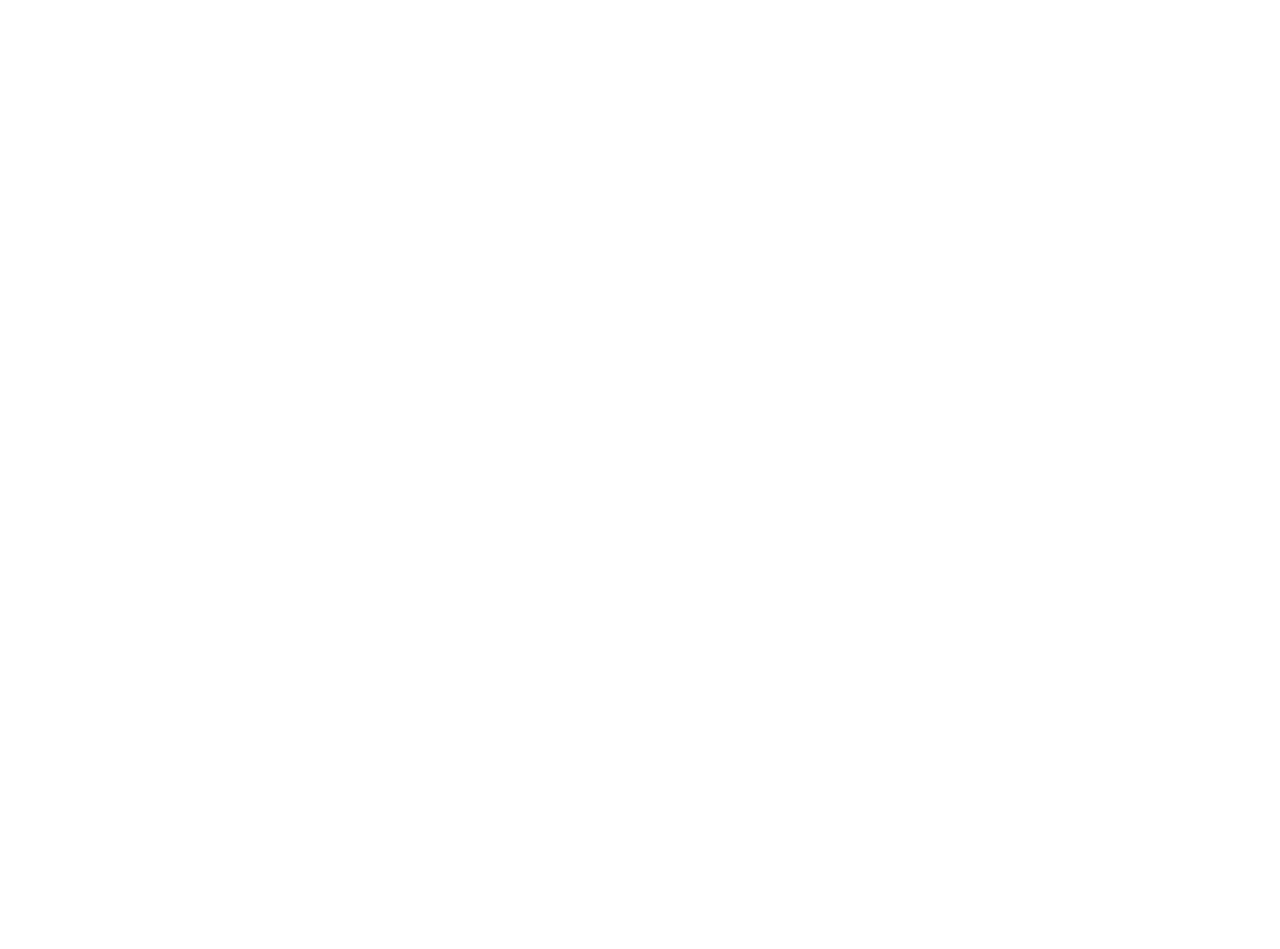
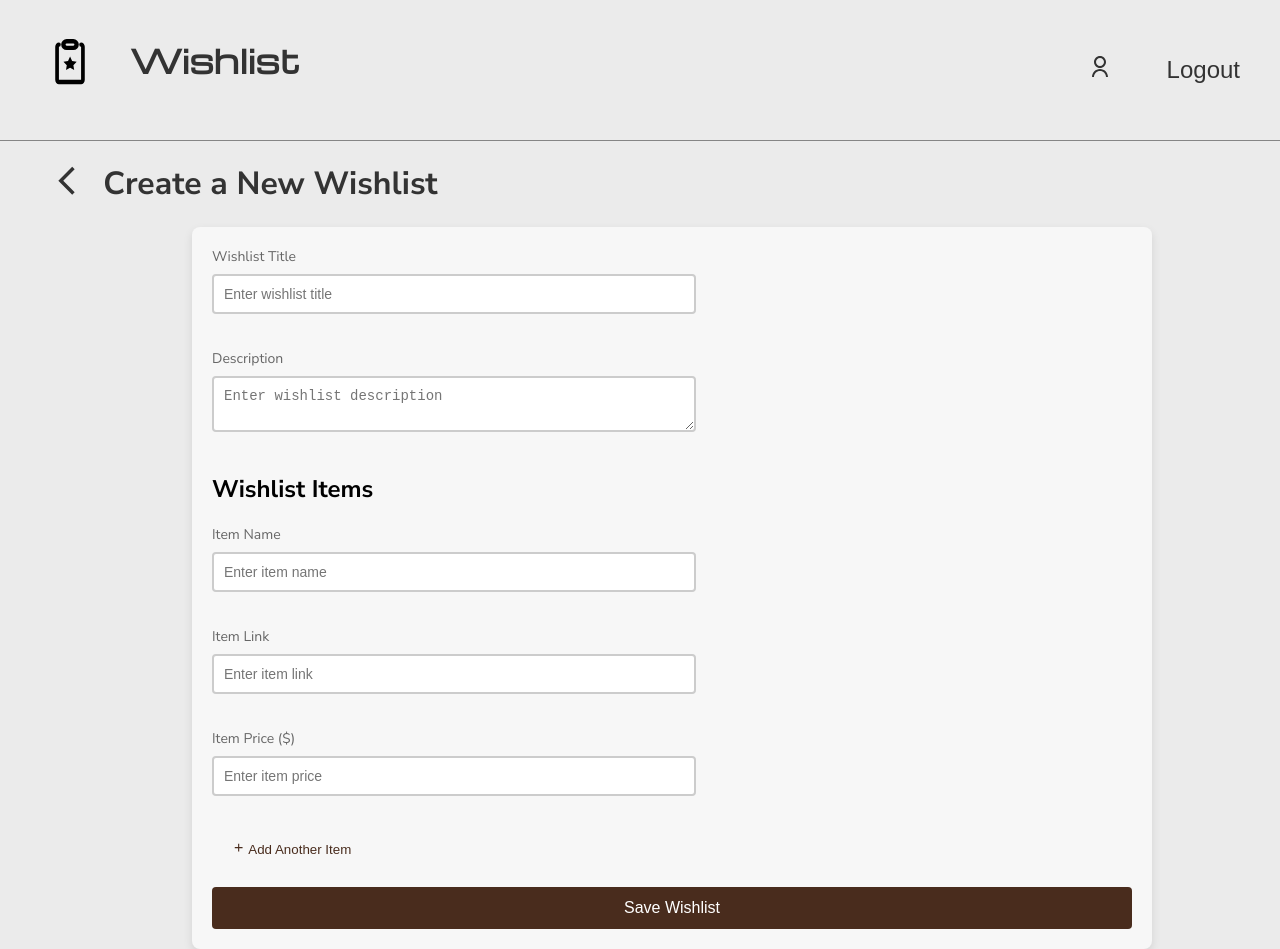
Before and after one commit to Saparta/wishlist, a React (Create React App) app in the folder wishlist/: page /addwish in a window 1280 px wide. Before the commit this address had no page. Before the commit the page ends 800 px from the top, so only its background shows below. Built offline with nearby package versions, Linux system fonts and the light colour scheme; a web font is replaced by a local one.

Commit message:
Fixing Deprecated npm modules and added new pages : - npm files were acting up due to update -  addwish so we can add new wish list to db -delete animation on wishlist page -and making the progress of wish lists interactive

```diff
--- a/wishlist/package.json
+++ b/wishlist/package.json
@@ -45,6 +45,7 @@
   "author": "",
   "license": "ISC",
   "devDependencies": {
-    "@svgr/webpack": "^8.1.0"
+    "@svgr/webpack": "^8.1.0",
+    "webpack-dev-server": "^5.2.0"
   }
 }
--- a/wishlist/src/App.tsx
+++ b/wishlist/src/App.tsx
@@ -1,13 +1,15 @@
-import React from 'react';
-import { BrowserRouter as Router, Route, Routes } from 'react-router-dom';
-import LandingPage from './components/landingpage';
-import Home from './components/home';
+import React from "react";
+import { BrowserRouter as Router, Route, Routes } from "react-router-dom";
+import LandingPage from "./components/landingpage";
+import Home from "./components/home";
+import AddWish from "./components/addwish";
 const App: React.FC = () => {
   return (
     <Router>
       <Routes>
         <Route path="/" element={<LandingPage />} />
         <Route path="/home" element={<Home />} />
+        <Route path="/addwish" element={<AddWish />} />
       </Routes>
     </Router>
   );
--- /dev/null
+++ b/wishlist/src/components/addwish.css
@@ -0,0 +1,129 @@
+/* global */
+.add-page {
+  font-family: "Nunito Sans", serif;
+  background-color: #f9f9f9;
+  /* url(/public/home-background.svg) */
+  background: #ebebeb center content-box;
+  background-position-x: rotateX(180deg);
+  min-height: 100vh;
+}
+
+html,
+.add-page {
+  height: 100%;
+  margin: 0;
+  padding: 0;
+}
+.add-wish-head {
+  display: flex;
+  margin-left: 40px;
+  gap: 10px;
+}
+
+.add-item-button {
+  color: #492c1d;
+  margin-bottom: 10px;
+  margin-right: 20px;
+  padding-bottom: 20px;
+}
+
+.add-item-button button {
+  margin-left: 0px !important;
+}
+
+.add-wish-head button {
+  transform: scale(2.5);
+  color: #333;
+  transition: transform 0.3s ease, color 0.3s ease;
+}
+
+.add-wish-head button:hover {
+  transform: translateX(-10px);
+  color: #171717;
+}
+
+.addwish-container {
+  display: flex;
+  flex-direction: column;
+  align-items: center;
+  justify-content: center;
+  min-height: 150vh;
+  background-color: #f7f7f7;
+  padding: 20px;
+}
+
+.addwish-title {
+  font-size: 2rem;
+  font-weight: bold;
+  color: #333;
+  margin-bottom: 20px;
+}
+
+.addwish-form {
+  width: 75%;
+  background-color: #f7f7f7;
+  box-shadow: 0 4px 10px rgba(0, 0, 0, 0.1);
+  border-radius: 8px;
+  padding: 20px;
+  box-sizing: border-box;
+  margin-left: 15%;
+}
+
+/* Label for form fields */
+.form-label {
+  font-size: 14px;
+  color: #666;
+  margin-bottom: 8px;
+  display: block;
+}
+
+/* Common input styles */
+.form-input {
+  width: 50%;
+  padding: 10px;
+  margin-bottom: 15px;
+  border: 2px solid #ccc;
+  border-radius: 4px;
+  font-size: 14px;
+  color: #333;
+  outline: none;
+  transition: border-color 0.3s;
+}
+
+/* Focus effect on input fields */
+.form-input:focus {
+  border-color: #d5b05f;
+  box-shadow: 0 0 5px rgba(0, 85, 179, 0.2);
+}
+
+/* Form field spacing */
+.form-field {
+  margin-bottom: 20px;
+}
+
+/* Submit button styling */
+.submit-button {
+  width: 100%;
+  padding: 12px;
+  font-size: 16px;
+  color: white;
+  background-color: #492c1d;
+  border: none;
+  border-radius: 4px;
+  cursor: pointer;
+  transition: background-color 0.3s ease;
+}
+
+/* Hover effect for the submit button */
+.submit-button:hover {
+  background-color: #d5b05f;
+}
+
+.footer {
+  background-color: #492c1d;
+  padding: 10px;
+  text-align: center;
+  margin-bottom: 0;
+  color: #f9f9f9;
+  display: none;
+}
--- /dev/null
+++ b/wishlist/src/components/addwish.tsx
@@ -0,0 +1,177 @@
+import React, { useState } from "react";
+import "./addwish.css";
+import "./home.css";
+import { RiUserLine, RiUserSettingsLine } from "react-icons/ri";
+import UserModal from "./userModal";
+import "./userModal.css";
+import "./wishlistModal.css";
+import WishlistModal from "./wishlistModal";
+import { MdOutlineAdd, MdDelete } from "react-icons/md";
+import { MdArrowBackIosNew } from "react-icons/md";
+
+const AddWish: React.FC = () => {
+  const [isUserModalOpen, setIsUserModalOpen] = useState(false);
+  const [title, setTitle] = useState("");
+  const [description, setDescription] = useState("");
+  const [items, setItems] = useState([
+    { itemName: "", itemLink: "", itemPrice: "" },
+  ]);
+
+  const handleSubmit = (e: React.FormEvent) => {
+    e.preventDefault();
+    console.log("New Wishlist:", { title, description, items });
+  };
+
+  const handleLogout = () => {
+    window.location.href = "/";
+  };
+
+  const handlehome = () => {
+    console.log("back to home page!");
+    window.location.href = "/home";
+  };
+
+  const handleItemChange = (index: number, field: string, value: string) => {
+    const newItems = [...items];
+    newItems[index] = { ...newItems[index], [field]: value };
+    setItems(newItems);
+  };
+
+  const addItem = () => {
+    setItems([...items, { itemName: "", itemLink: "", itemPrice: "" }]);
+  };
+
+  const removeItem = (index: number) => {
+    if (items.length > 1) {
+      setItems(items.filter((_, i) => i !== index));
+    }
+  };
+
+  return (
+    <div className="add-page">
+      <header className="header">
+        <div className="logo-container">
+          <img src="/logo.svg" alt="Wishlist Logo" className="wishlist-logo" />
+          <div className="title-header">Wishlist</div>
+        </div>
+        <div className="actions">
+          <button
+            className="icon-button"
+            onClick={() => setIsUserModalOpen(true)}
+          >
+            <RiUserLine />
+          </button>
+          {isUserModalOpen && (
+            <UserModal onClose={() => setIsUserModalOpen(false)} />
+          )}
+          <button className="icon-button" onClick={handleLogout}>
+            Logout
+          </button>
+        </div>
+      </header>
+
+      <div className="add-wish-head">
+        <button className="back-button" onClick={handlehome}>
+          <MdArrowBackIosNew />
+        </button>
+        <h1 className="text-2xl font-bold mb-4">Create a New Wishlist</h1>
+      </div>
+
+      <form onSubmit={handleSubmit} className="addwish-form">
+        <div className="form-field">
+          <label htmlFor="title" className="form-label">
+            Wishlist Title
+          </label>
+          <input
+            type="text"
+            id="title"
+            value={title}
+            onChange={(e) => setTitle(e.target.value)}
+            className="form-input"
+            placeholder="Enter wishlist title"
+          />
+        </div>
+
+        <div className="form-field">
+          <label htmlFor="description" className="form-label">
+            Description
+          </label>
+          <textarea
+            id="description"
+            value={description}
+            onChange={(e) => setDescription(e.target.value)}
+            className="form-input"
+            placeholder="Enter wishlist description"
+          />
+        </div>
+
+        <h2 className="text-xl font-bold mt-4">Wishlist Items</h2>
+
+        {items.map((item, index) => (
+          <div key={index} className="wishlist-item">
+            <div className="form-field">
+              <label className="form-label">Item Name</label>
+              <input
+                type="text"
+                value={item.itemName}
+                onChange={(e) =>
+                  handleItemChange(index, "itemName", e.target.value)
+                }
+                className="form-input"
+                placeholder="Enter item name"
+              />
+            </div>
+
+            <div className="form-field">
+              <label className="form-label">Item Link</label>
+              <input
+                type="url"
+                value={item.itemLink}
+                onChange={(e) =>
+                  handleItemChange(index, "itemLink", e.target.value)
+                }
+                className="form-input"
+                placeholder="Enter item link"
+              />
+            </div>
+
+            <div className="form-field">
+              <label className="form-label">Item Price ($)</label>
+              <input
+                type="number"
+                value={item.itemPrice}
+                onChange={(e) =>
+                  handleItemChange(index, "itemPrice", e.target.value)
+                }
+                className="form-input"
+                placeholder="Enter item price"
+              />
+            </div>
+
+            {items.length > 1 && (
+              <button
+                type="button"
+                className="remove-item-button"
+                onClick={() => removeItem(index)}
+              >
+                <MdDelete /> Remove Item
+              </button>
+            )}
+          </div>
+        ))}
+
+        <button type="button" className="add-item-button" onClick={addItem}>
+          <MdOutlineAdd /> Add Another Item
+        </button>
+
+        <button type="submit" className="submit-button">
+          Save Wishlist
+        </button>
+      </form>
+
+      <footer className="footer">© 2025 Wishlist, All Rights Reserved.</footer>
+    </div>
+  );
+};
+
+export default AddWish;
--- a/wishlist/src/components/landingpage.css
+++ b/wishlist/src/components/landingpage.css
@@ -3,7 +3,7 @@
   justify-content: center;
   align-items: center;
   height: 100vh;
-  background: url('/public/cool-background.svg') no-repeat center center fixed;
+  background: url("/public/cool-background.svg") no-repeat center center fixed;
   background-size: cover;
   color: white;
   /* Use the global font */
@@ -34,6 +34,14 @@
 
 .logo-container {
   margin-bottom: 20px;
+}
+
+.logo-container-land {
+  margin-bottom: 20px;
+}
+.logo-container-land:hover {
+  transform: scale(1.1);
+  transition: transform 0.3s ease;
 }
 
 .logo {
--- a/wishlist/src/components/wishlistModal.css
+++ b/wishlist/src/components/wishlistModal.css
@@ -33,13 +33,30 @@
   transition: color 0.3s;
 }
 
+.trash-button {
+  font-size: 2rem;
+  cursor: pointer;
+  color: #333;
+  transition: color 0.3s;
+}
+
 .close-button:hover {
   color: red;
+}
+.trash-button:hover {
+  color: red;
+  animation: shake 0.5s ease-in-out;
+}
+
+.left-side-modal {
+  margin-right: auto;
+}
+.right-side-modal {
+  gap: 10px;
 }
 
 .wishlist-modal-header {
   display: flex;
-  justify-content: space-between;
   align-items: center;
   padding: 10px 20px;
   border-bottom: 1px solid #eee;
@@ -72,3 +89,21 @@
     transform: scale(0.9);
   }
 }
+
+@keyframes shake {
+  0% {
+    transform: translateX(0);
+  }
+  25% {
+    transform: translateX(-5px);
+  }
+  50% {
+    transform: translateX(5px);
+  }
+  75% {
+    transform: translateX(-5px);
+  }
+  100% {
+    transform: translateX(0);
+  }
+}
--- a/wishlist/src/components/wishlistModal.tsx
+++ b/wishlist/src/components/wishlistModal.tsx
@@ -1,6 +1,7 @@
 import React from "react";
 import { Wishlist } from "../mocks/mockData";
 import { RiCloseFill } from "react-icons/ri";
+import { CgTrash } from "react-icons/cg";
 
 interface WishlistModalProps {
   wishlist: Wishlist | null;
@@ -15,11 +16,21 @@
       <div className="wishlist-modal">
         <div className="wishlist-modal-header">
           <div className="close-button"></div>
-          <h2>{wishlist.title}</h2>
+          <div className="left-side-modal">
+            <h2>{wishlist.title}</h2>
+          </div>
 
-          <button onClick={onClose} className="close-button">
-            <RiCloseFill />
-          </button>
+          <div className="right-side-modal">
+            <button onClick={onClose} className="trash-button">
+              <CgTrash />
+            </button>
+
+            <button onClick={onClose} className="close-button">
+              <RiCloseFill />
+            </button>
+          </div>
+
+          {/* Edit trash Icon to delete wish list with new function */}
         </div>
         <p>{wishlist.description}</p>
         <ul>
```
Also changed, not shown: wishlist/src/components/home.css (+24 -16 lines), wishlist/src/components/home.tsx (+13 -0 lines), wishlist/src/components/landingpage.tsx (+8 -6 lines), 1 other file (tests, documents, lock files or other folders).
